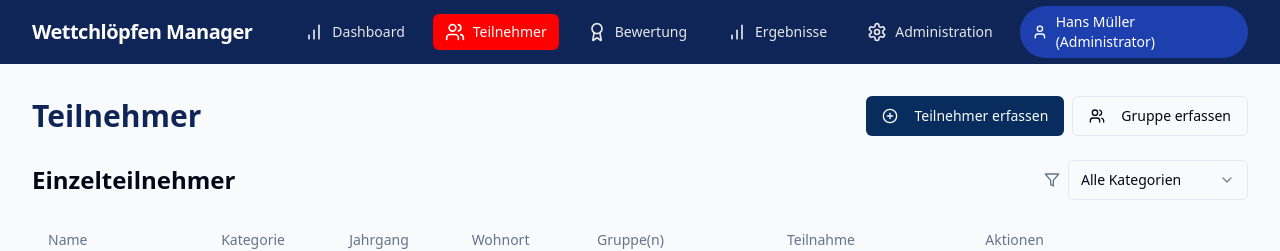
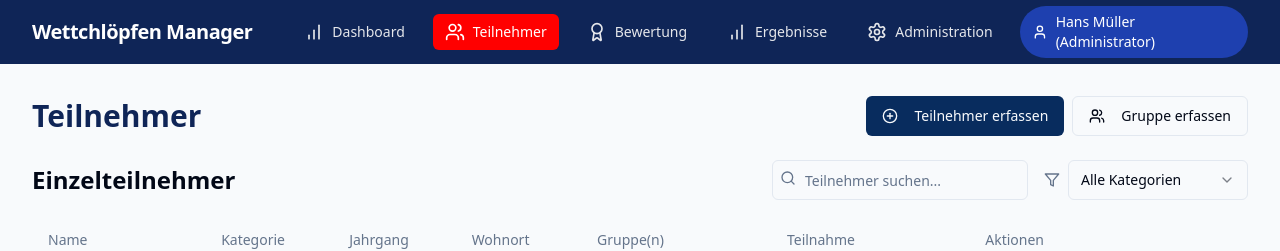
Before and after one commit to TAAVOER4/chlopfen-manager, a React (Vite) app: page /participants in a window 1280 px wide. Shown: the top 251 px of the page. Built offline with nearby package versions, Linux system fonts and the light colour scheme.

Commit message:
Add participant search functionality
Adds a search field to the participants table to filter results based on text input across all fields.

```diff
--- a/src/pages/Participants/ParticipantsPage.tsx
+++ b/src/pages/Participants/ParticipantsPage.tsx
@@ -3,19 +3,21 @@ import React, { useState } from 'react';
 import { Link } from 'react-router-dom';
 import { Button } from '@/components/ui/button';
 import { Table, TableBody, TableCaption, TableCell, TableHead, TableHeader, TableRow } from '@/components/ui/table';
-import { PlusCircle, Users, Pencil, Trash, Filter } from 'lucide-react';
+import { PlusCircle, Users, Pencil, Trash, Filter, Search } from 'lucide-react';
 import { mockParticipants, mockGroups } from '../../data/mockData';
 import { getCategoryDisplay } from '../../utils/categoryUtils';
 import DeleteParticipantDialog from '../../components/Participants/DeleteParticipantDialog';
 import { Participant, Category } from '../../types';
 import { Badge } from '@/components/ui/badge';
 import { Select, SelectContent, SelectItem, SelectTrigger, SelectValue } from '@/components/ui/select';
+import { Input } from '@/components/ui/input';
 
 const ParticipantsPage = () => {
   const [deleteDialogOpen, setDeleteDialogOpen] = useState(false);
   const [selectedParticipant, setSelectedParticipant] = useState<Participant | null>(null);
   const [refreshKey, setRefreshKey] = useState(0);
   const [categoryFilter, setCategoryFilter] = useState<Category | 'all'>('all');
+  const [searchText, setSearchText] = useState('');
 
   const handleDeleteParticipant = (participant: Participant) => {
     setSelectedParticipant(participant);
@@ -38,10 +40,26 @@ const ParticipantsPage = () => {
     return groupsForParticipant.map(g => g.name).join(', ');
   };
 
-  // Filter participants based on selected category
-  const filteredParticipants = mockParticipants.filter(participant =>
+  // Filter participants based on selected category and search text
+  const filteredParticipants = mockParticipants
+    .filter(participant =>
       categoryFilter === 'all' || participant.category === categoryFilter
+    )
+    .filter(participant => {
+      if (!searchText.trim()) return true;
+
+      const searchLower = searchText.toLowerCase();
+
+      // Search across all text fields
+      return (
+        participant.firstName.toLowerCase().includes(searchLower) ||
+        participant.lastName.toLowerCase().includes(searchLower) ||
+        participant.location.toLowerCase().includes(searchLower) ||
+        participant.birthYear.toString().includes(searchLower) ||
+        getCategoryDisplay(participant.category).toLowerCase().includes(searchLower) ||
+        getParticipantGroups(participant.id).toLowerCase().includes(searchLower)
       );
+    });
 
   // Force update when needed
   React.useEffect(() => {
@@ -73,7 +91,21 @@ const ParticipantsPage = () => {
         <div>
           <div className="flex justify-between items-center mb-4">
             <h2 className="text-2xl font-semibold">Einzelteilnehmer</h2>
-            <div className="flex items-center space-x-2">
+            <div className="flex items-center gap-4">
+              {/* Search input */}
+              <div className="relative w-64">
+                <Search className="absolute left-2 top-2.5 h-4 w-4 text-muted-foreground" />
+                <Input
+                  type="search"
+                  placeholder="Teilnehmer suchen..."
+                  className="pl-8"
+                  value={searchText}
+                  onChange={e => setSearchText(e.target.value)}
+                />
+              </div>
+
+              {/* Category filter */}
+              <div className="flex items-center gap-2">
                 <Filter className="h-4 w-4 text-muted-foreground" />
                 <Select
                   value={categoryFilter}
@@ -89,6 +121,7 @@ const ParticipantsPage = () => {
                     <SelectItem value="active">{getCategoryDisplay('active')}</SelectItem>
                   </SelectContent>
                 </Select>
+              </div>
             </div>
           </div>
           <Table>
```
Lines whose indentation alone changed are shown as unchanged.
